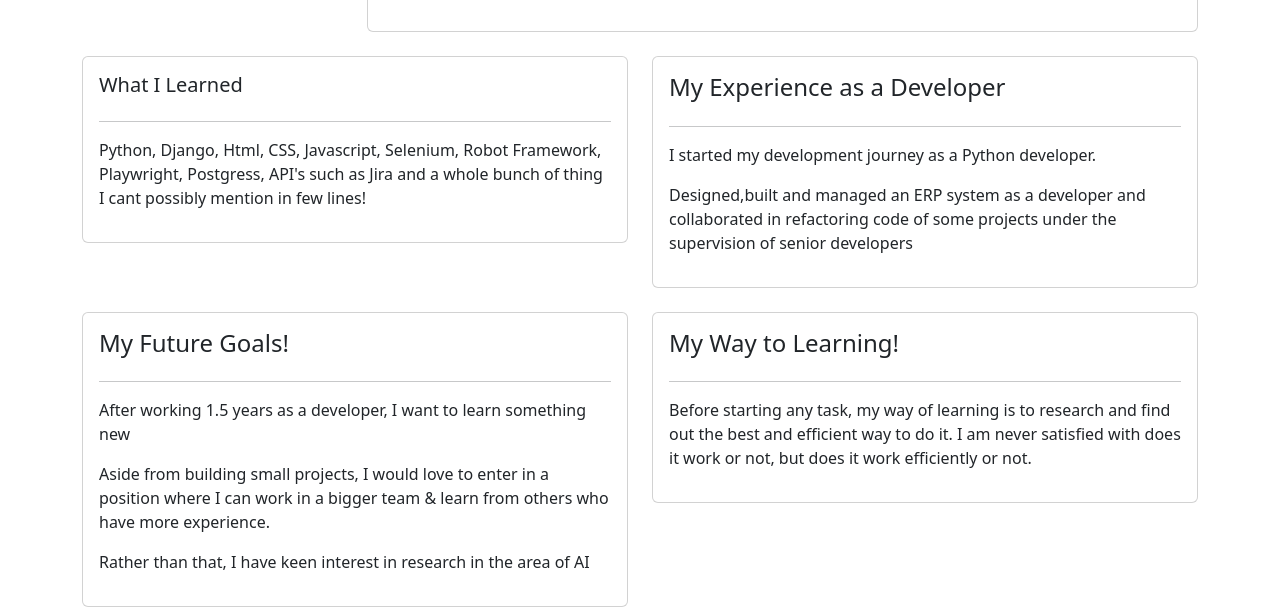
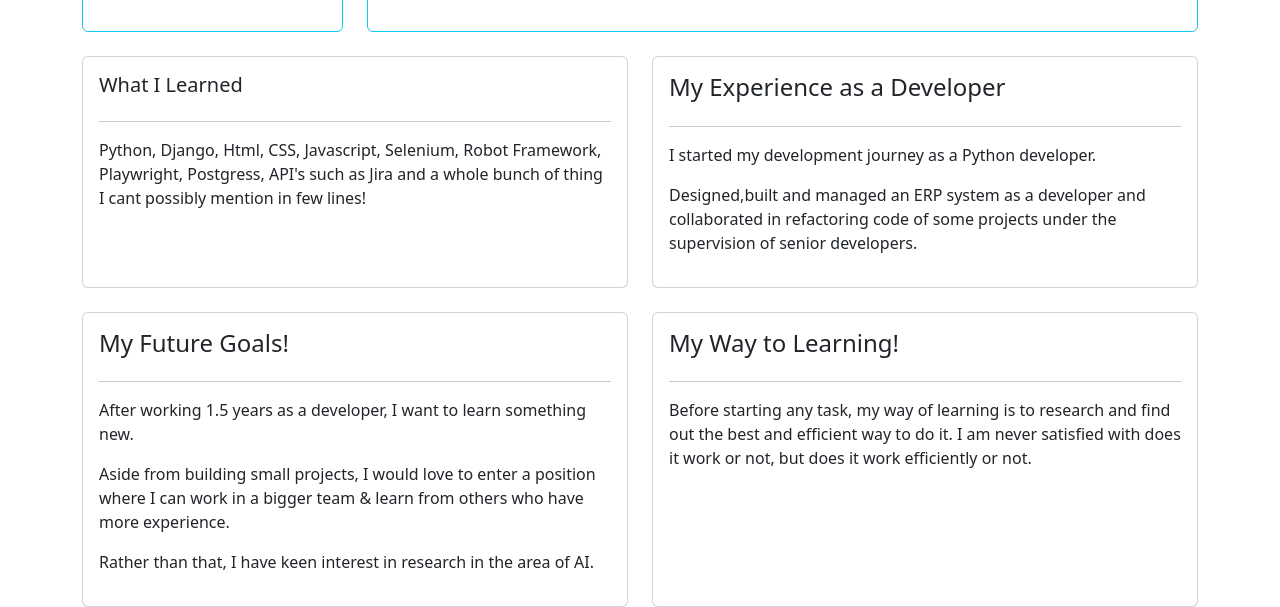
Before and after one commit to zareen-Tasnim/zareen_portfolio, a Django app: page / in a window 1280 px wide. Shown: the part 1552-2159 px from the top of the page. Run offline with Django 4.2, Linux system fonts and the light colour scheme.

Commit message:
my portfolio project

```diff
--- a/portfolio/base/templates/base/home.html
+++ b/portfolio/base/templates/base/home.html
@@ -13,7 +13,7 @@
     <div class="container" >
         <div class="row" >
             <div class="col-md-3" >
-                <div class="card card-body" id="profile-wrapper">
+                <div class="card card-body h-100 border-info" id="profile-wrapper">
                     <img id='profile-pic' src ="{% static 'images/zareen.jpg' %}">
                     <hr>
                     <h4>Hi, I'm Zareen !</h4>
@@ -21,7 +21,7 @@
             </div>
                 </div>
              <div class="col-md-9">
-                <div class="card card-body">
+                <div class="card card-body h-100 border-info">
                      <h4>My First Job as a freelancer!</h4>
                      <hr>
                      <p>I started my early work in my university life in 2019. My very first job was as Software Quality Assurance Engineer.
@@ -57,7 +57,7 @@
         <br>
          <div class="row">
             <div class="col-md-6">
-                <div class="card card-body">
+                <div class="card card-body h-100">
                     <h5>What I Learned</h5>
                      <hr>
                      <p>Python, Django, Html, CSS, Javascript, Selenium, Robot Framework, Playwright, Postgress, API's such as Jira and
@@ -65,30 +65,30 @@
                 </div>
             </div>
              <div class="col-md-6">
-                <div class="card card-body">
+                <div class="card card-body h-100">
 
                      <h4>My Experience as a Developer</h4>
                     <hr>
                      <p>I started my development journey as a Python developer.</p>
                      <p>Designed,built and managed an ERP system as a developer and collaborated in refactoring code of some projects
-                         under the supervision of senior developers</p>
+                         under the supervision of senior developers.</p>
                 </div>
             </div>
         </div>
         <br>
          <div class="row">
             <div class="col-md-6">
-                <div class="card card-body">
+                <div class="card card-body h-100">
                     <h4>My Future Goals!</h4>
                      <hr>
-                     <p>After working 1.5 years as a developer, I want to learn something new</p>
-                     <p>Aside from building small projects, I would love to enter in a position where I can work in a bigger team & learn from others
+                     <p>After working 1.5 years as a developer, I want to learn something new.</p>
+                     <p>Aside from building small projects, I would love to enter a position where I can work in a bigger team & learn from others
                      who have more experience.</p>
-                     <p>Rather than that, I have keen interest in research in the area of AI </p>
+                     <p>Rather than that, I have keen interest in research in the area of AI. </p>
                 </div>
             </div>
              <div class="col-md-6">
-                <div class="card card-body">
+                <div class="card card-body h-100">
 
                      <h4>My Way to Learning!</h4>
                      <hr>
```
